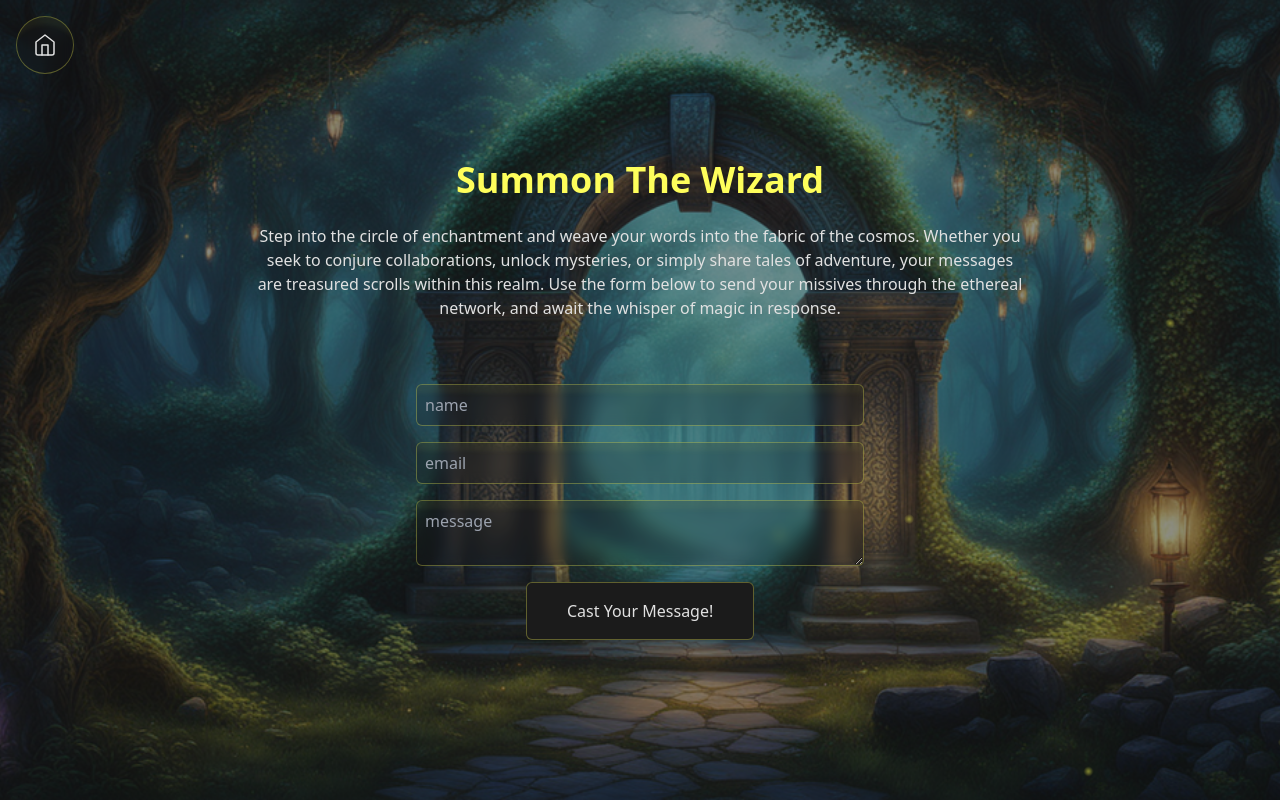
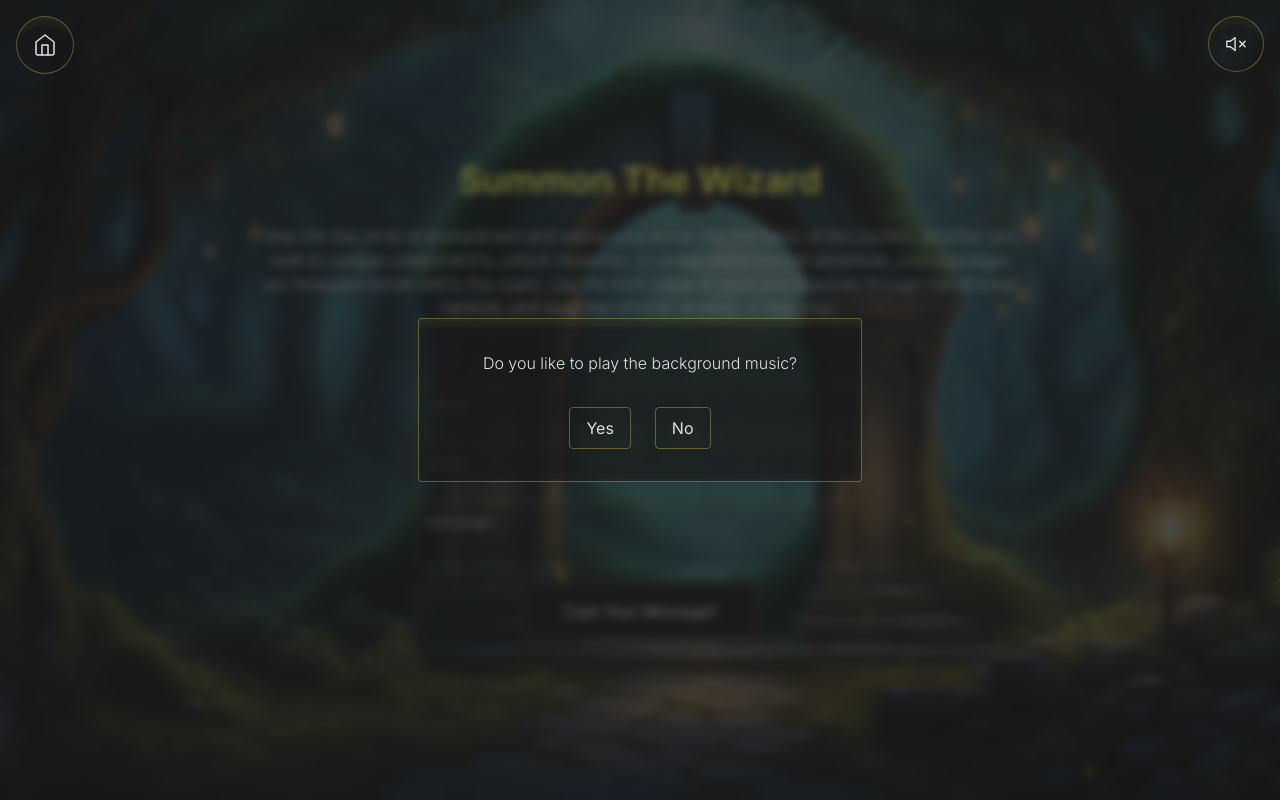
Before and after one commit to harshvardhan614/Portfolio_Next, a Next.js app: page /contact in a window 1280 px wide. Built offline with nearby package versions, Linux system fonts and the light colour scheme.

Commit message:
add sound function

```diff
--- a/src/app/layout.js
+++ b/src/app/layout.js
@@ -2,21 +2,38 @@
 import "./globals.css";
 import clsx from "clsx";
 import FireFliesBackground from "@/components/FireFliesBackground";
+import Sound from "@/components/Sound";
 
-const inter = Inter({ subsets: ["latin"] , variable:"--font-inter" },);
+const inter = Inter({
+  subsets: ["latin"],
+  variable: "--font-inter",
+});
 
 export const metadata = {
-  title: "Harshvardhan's Portfolio",
-  description: "Developerd using next.js",
+  title: {
+    template:
+      "Next.js Portfolio Created with Three.js and Tailwind CSS | %s | CodeBucks",
+    default:
+      "Next.js Portfolio Created with Three.js and Tailwind CSS by CodeBucks",
+  },
+  description:
+    "A unique creative portfolio designed by CodeBucks with cutting-edge technologies like Next.js, Tailwind CSS, Three.js, and Framer Motion. Experience the art of modern web development firsthand. Checkout CodeBucks on youtube.",
 };
 
 export default function RootLayout({ children }) {
   return (
     <html lang="en">
-      <body className={clsx(inter.variable, "bg-background text-foreground")}>
+      <body
+        className={clsx(
+          inter.variable,
+          "bg-background text-foreground font-inter"
+        )}
+      >
         {children}
-        <FireFliesBackground/>
-        </body>
+        <FireFliesBackground />
+        <Sound />
+        <div id="my-modal" />
+      </body>
     </html>
   );
 }
--- /dev/null
+++ b/src/components/Sound.jsx
@@ -0,0 +1,118 @@
+"use client";
+import { motion } from "framer-motion";
+import { Volume2, VolumeX } from "lucide-react";
+import React, { useEffect, useRef, useState } from "react";
+import { createPortal } from "react-dom";
+
+const Modal = ({ onClose, toggle }) => {
+  return createPortal(
+    <div className="fixed inset-0 bg-background/60 backdrop-blur-sm flex items-center justify-center">
+      <div
+        className="bg-background/20 border border-accent/30 border-solid backdrop-blur-[6px]
+            py-8 px-6 xs:px-10 sm:px-16 rounded shadow-glass-inset text-center space-y-8
+            "
+      >
+        <p className="font-light">Do you like to play the background music?</p>
+        <div className="flex items-center justify-center space-x-4">
+          <button
+            onClick={toggle}
+            className="px-4 py-2 border border-accent/30 border-solid hover:shadow-glass-sm rounded mr-2"
+          >
+            Yes
+          </button>
+          <button
+            onClick={onClose}
+            className="px-4 py-2 border border-accent/30 border-solid hover:shadow-glass-sm rounded"
+          >
+            No
+          </button>
+        </div>
+      </div>
+    </div>,
+
+    document.getElementById("my-modal")
+  );
+};
+
+const Sound = () => {
+  const audioRef = useRef(null);
+  const [isPlaying, setIsPlaying] = useState(false);
+  const [showModal, setShowModal] = useState(false);
+
+  const handleFirstUserInteraction = () => {
+    const musicConsent = localStorage.getItem("musicConsent");
+    if (musicConsent === "true" && !isPlaying) {
+      audioRef.current.play();
+      setIsPlaying(true);
+    }
+
+    ["click", "keydown", "touchstart"].forEach((event) =>
+      document.removeEventListener(event, handleFirstUserInteraction)
+    );
+  };
+
+  useEffect(() => {
+    const consent = localStorage.getItem("musicConsent");
+    const consentTime = localStorage.getItem("consentTime");
+
+    if (
+      consent &&
+      consentTime &&
+      new Date(consentTime).getTime() + 3 * 24 * 60 * 60 * 1000 > new Date()
+    ) {
+      setIsPlaying(consent === "true");
+
+      if (consent === "true") {
+        ["click", "keydown", "touchstart"].forEach((event) =>
+          document.addEventListener(event, handleFirstUserInteraction)
+        );
+      }
+    } else {
+      setShowModal(true);
+    }
+  }, []);
+
+  const toggle = () => {
+    const newState = !isPlaying;
+    setIsPlaying(!isPlaying);
+    newState ? audioRef.current.play() : audioRef.current.pause();
+    localStorage.setItem("musicConsent", String(newState));
+    localStorage.setItem("consentTime", new Date().toISOString());
+    setShowModal(false);
+  };
+  return (
+    <div className="fixed top-4 right-2.5 xs:right-4 z-50 group">
+      {showModal && (
+        <Modal onClose={() => setShowModal(false)} toggle={toggle} />
+      )}
+
+      <audio ref={audioRef} loop>
+        <source src={"/audio/birds39-forest-20772.mp3"} type="audio/mpeg" />
+        your browser does not support the audio element.
+      </audio>
+      <motion.button
+        onClick={toggle}
+        initial={{ scale: 0 }}
+        animate={{ scale: 1 }}
+        transition={{ delay: 1 }}
+        className="w-10 h-10 xs:w-14 xs:h-14 text-foreground rounded-full flex items-center justify-center cursor-pointer z-50 p-2.5 xs:p-4 custom-bg"
+        aria-label={"Sound control button"}
+        name={"Sound control button"}
+      >
+        {isPlaying ? (
+          <Volume2
+            className="w-full h-full text-foreground group-hover:text-accent"
+            strokeWidth={1.5}
+          />
+        ) : (
+          <VolumeX
+            className="w-full h-full text-foreground group-hover:text-accent"
+            strokeWidth={1.5}
+          />
+        )}
+      </motion.button>
+    </div>
+  );
+};
+
+export default Sound;
```
